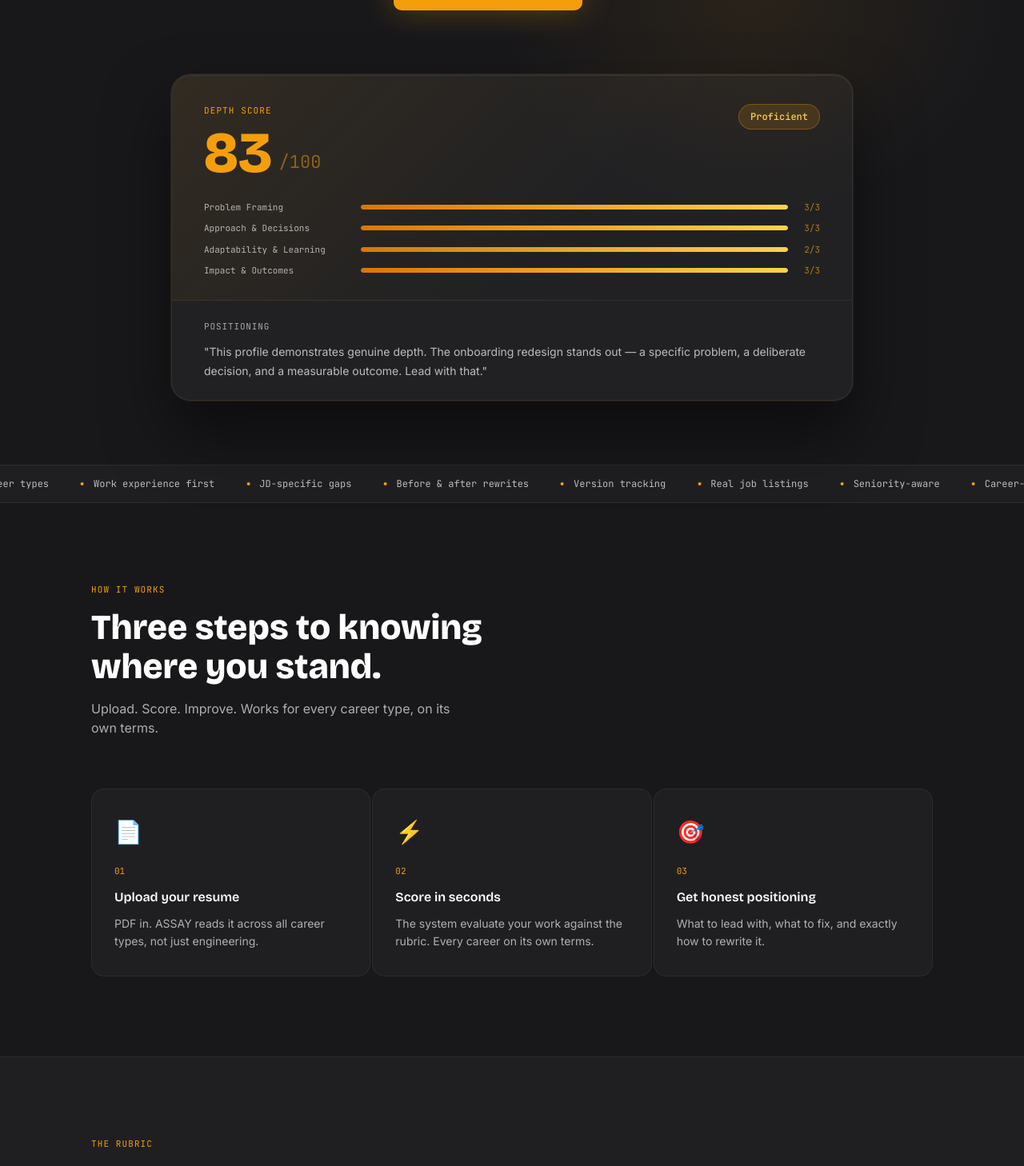
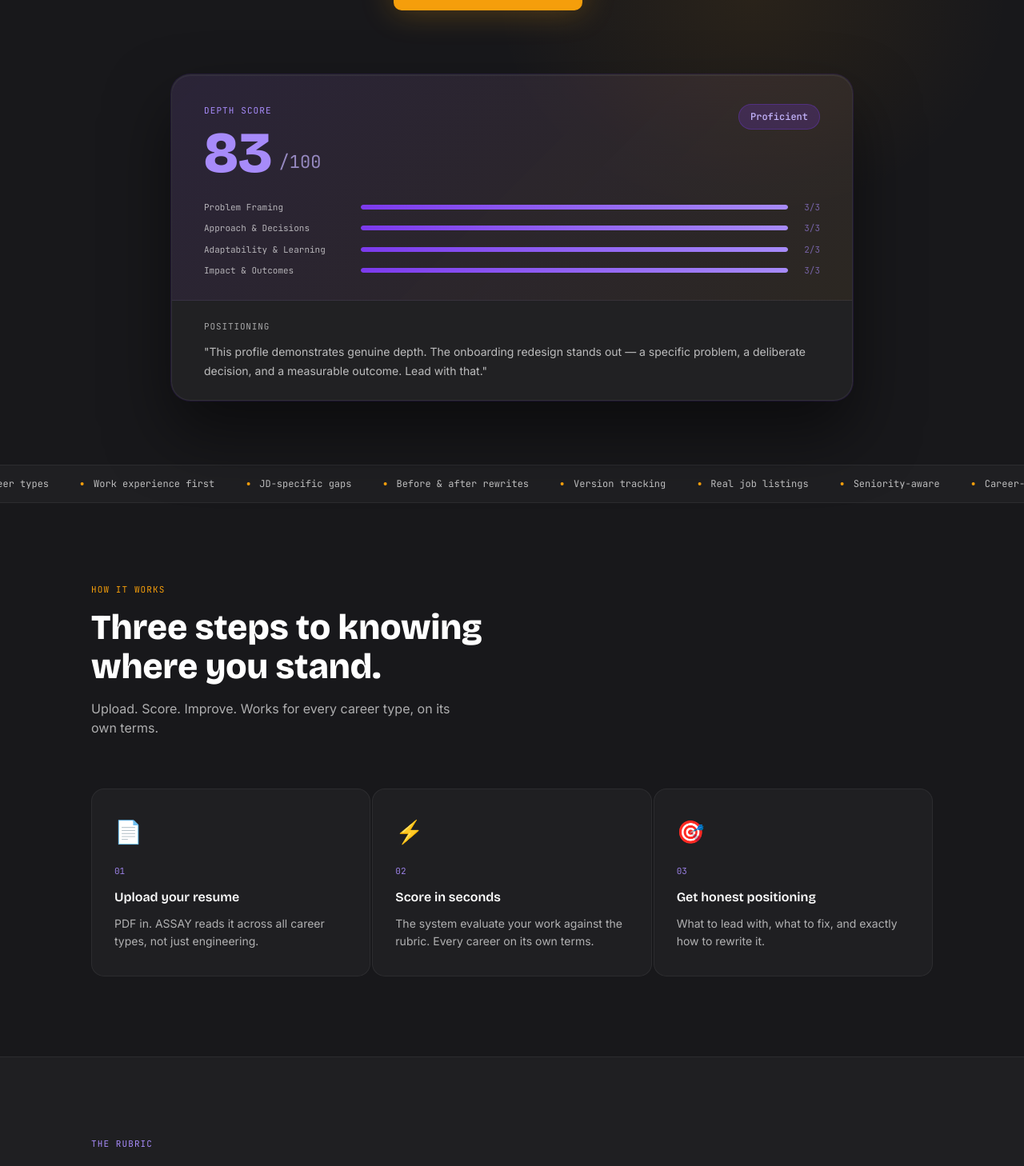
Before and after one commit to Ogeanni/assay, a React (Vite) app in the folder frontend/: page / in a window 1280 px wide. Shown: the part 560-2018 px from the top of the page at 80% size. Built offline with nearby package versions, Linux system fonts and the light colour scheme; no server answers.

Commit message:
mix the colors

```diff
--- a/frontend/src/pages/Analyze.jsx
+++ b/frontend/src/pages/Analyze.jsx
@@ -113,7 +113,7 @@ export default function Analyze() {
   return (
     <AppLayout maxWidth="800px">
       <div style={{marginBottom: 40}}>
-        <p style={{fontFamily:'JetBrains Mono,monospace', fontSize:11, color:'#f59e0b', letterSpacing:'0.08em', marginBottom:12}}>NEW ANALYSIS</p>
+        <p style={{fontFamily:'JetBrains Mono,monospace', fontSize:11, color:'#a78bfa', letterSpacing:'0.08em', marginBottom:12}}>NEW ANALYSIS</p>
         <h1 style={{fontFamily:'Bricolage Grotesque,sans-serif', fontWeight:700, fontSize:36, color:'white', marginBottom:8, lineHeight:1.1}}>
           Analyze your resume
         </h1>
@@ -230,7 +230,7 @@ export default function Analyze() {
             ))}
             {completedSteps.length < STEPS.length && (
               <div style={{display:'flex', alignItems:'center', gap:12}}>
-                <div style={{width:16, height:16, borderRadius:'50%', border:'2px solid rgba(245,158,11,0.4)', borderTopColor:'#f59e0b', animation:'spin 0.8s linear infinite', flexShrink:0}} />
+                <div style={{width:16, height:16, borderRadius:'50%', border:'2px solid rgba(124,58,237,0.4)', borderTopColor:'#a78bfa', animation:'spin 0.8s linear infinite', flexShrink:0}} />
                 <p style={{fontFamily:'JetBrains Mono,monospace', fontSize:12, color:'rgba(255,255,255,0.4)'}}>{STEPS[completedSteps.length]}</p>
               </div>
             )}
--- a/frontend/src/pages/Landing.jsx
+++ b/frontend/src/pages/Landing.jsx
@@ -53,10 +53,10 @@ function AnimatedScore() {
   }, [inView])
   return (
     <div ref={ref} className="flex items-end gap-2">
-      <span style={{fontFamily:'Bricolage Grotesque,sans-serif', fontSize:72, fontWeight:800, color:'#f59e0b', lineHeight:1, fontVariantNumeric:'tabular-nums'}}>
+      <span style={{fontFamily:'Bricolage Grotesque,sans-serif', fontSize:72, fontWeight:800, color:'#a78bfa', lineHeight:1, fontVariantNumeric:'tabular-nums'}}>
         {count}
       </span>
-      <span style={{fontFamily:'JetBrains Mono,monospace', fontSize:22, color:'rgba(245,158,11,0.5)', marginBottom:8}}>/100</span>
+      <span style={{fontFamily:'JetBrains Mono,monospace', fontSize:22, color:'rgba(196,181,253,0.7)', marginBottom:8}}>/100</span>
     </div>
   )
 }
@@ -139,23 +139,23 @@ export default function Landing() {
       {/* ── Score card hero ─────────────────────── */}
       <section style={{maxWidth:900, margin:'0 auto', padding:'0 24px 80px'}}>
         <AnimateIn>
-          <div style={{background:'rgba(255,255,255,0.04)', border:'1px solid rgba(255,255,255,0.07)', borderRadius:24, overflow:'hidden', boxShadow:'0 0 0 1px rgba(245,158,11,0.1), 0 40px 80px rgba(0,0,0,0.5), inset 0 1px 0 rgba(255,255,255,0.06)'}}>
-            <div style={{padding:'36px 40px 28px', background:'linear-gradient(135deg, rgba(245,158,11,0.08) 0%, transparent 60%)', borderBottom:'1px solid rgba(255,255,255,0.06)'}}>
+          <div style={{background:'rgba(255,255,255,0.04)', border:'1px solid rgba(255,255,255,0.07)', borderRadius:24, overflow:'hidden', boxShadow:'0 0 0 1px rgba(124,58,237,0.15), 0 40px 80px rgba(0,0,0,0.5), inset 0 1px 0 rgba(255,255,255,0.06)'}}>
+            <div style={{padding:'36px 40px 28px', background:'linear-gradient(135deg, rgba(124,58,237,0.1) 0%, rgba(245,158,11,0.05) 100%)', borderBottom:'1px solid rgba(255,255,255,0.06)'}}>
               <div style={{display:'flex', alignItems:'flex-start', justifyContent:'space-between', marginBottom:24}}>
                 <div>
-                  <p style={{fontFamily:'JetBrains Mono,monospace', fontSize:11, color:'#f59e0b', letterSpacing:'0.1em', marginBottom:8}}>DEPTH SCORE</p>
+                  <p style={{fontFamily:'JetBrains Mono,monospace', fontSize:11, color:'#a78bfa', letterSpacing:'0.1em', marginBottom:8}}>DEPTH SCORE</p>
                   <AnimatedScore />
                 </div>
-                <span style={{fontFamily:'JetBrains Mono,monospace', fontSize:12, fontWeight:500, background:'rgba(245,158,11,0.15)', color:'#fcd34d', border:'1px solid rgba(245,158,11,0.3)', padding:'6px 14px', borderRadius:100}}>Proficient</span>
+                <span style={{fontFamily:'JetBrains Mono,monospace', fontSize:12, fontWeight:500, background:'rgba(124,58,237,0.2)', color:'#c4b5fd', border:'1px solid rgba(124,58,237,0.3)', padding:'6px 14px', borderRadius:100}}>Proficient</span>
               </div>
               <div style={{display:'flex', flexDirection:'column', gap:10}}>
                 {RUBRIC.map((d, i) => (
                   <div key={d.name} style={{display:'flex', alignItems:'center', gap:16}}>
                     <p style={{fontFamily:'JetBrains Mono,monospace', fontSize:11, color:'rgba(255,255,255,0.65)', width:180, flexShrink:0}}>{d.name}</p>
                     <div style={{flex:1, background:'rgba(255,255,255,0.06)', borderRadius:100, height:6, overflow:'hidden'}}>
-                      <div style={{height:6, borderRadius:100, background:'linear-gradient(90deg,#d97706,#fcd34d)', width:`${(d.score/3)*100}%`, animation:`slideRight 0.9s ${0.3+i*0.12}s cubic-bezier(0.4,0,0.2,1) both`}} />
+                      <div style={{height:6, borderRadius:100, background:'linear-gradient(90deg,#7c3aed,#a78bfa)', width:`${(d.score/3)*100}%`, animation:`slideRight 0.9s ${0.3+i*0.12}s cubic-bezier(0.4,0,0.2,1) both`}} />
                     </div>
-                    <p style={{fontFamily:'JetBrains Mono,monospace', fontSize:11, color:'rgba(245,158,11,0.7)', width:24, textAlign:'right', flexShrink:0}}>{d.score}/3</p>
+                    <p style={{fontFamily:'JetBrains Mono,monospace', fontSize:11, color:'rgba(167,139,250,0.6)', width:24, textAlign:'right', flexShrink:0}}>{d.score}/3</p>
                   </div>
                 ))}
               </div>
@@ -205,7 +205,7 @@ export default function Landing() {
                 onMouseLeave={e => { e.currentTarget.style.borderColor='rgba(255,255,255,0.06)'; e.currentTarget.style.background='rgba(255,255,255,0.02)' }}
               >
                 <div style={{fontSize:28, marginBottom:20}}>{item.icon}</div>
-                <p style={{fontFamily:'JetBrains Mono,monospace', fontSize:11, color:'#f59e0b', marginBottom:12}}>{item.n}</p>
+                <p style={{fontFamily:'JetBrains Mono,monospace', fontSize:11, color:'rgba(167,139,250,0.9)', marginBottom:12}}>{item.n}</p>
                 <h3 style={{fontFamily:'Bricolage Grotesque,sans-serif', fontWeight:600, fontSize:16, color:'white', marginBottom:10}}>{item.title}</h3>
                 <p style={{fontSize:14, color:'rgba(255,255,255,0.65)', lineHeight:1.6}}>{item.body}</p>
               </div>
@@ -218,7 +218,7 @@ export default function Landing() {
       <section style={{background:'rgba(255,255,255,0.03)', borderTop:'1px solid rgba(255,255,255,0.06)', borderBottom:'1px solid rgba(255,255,255,0.06)', padding:'100px 0'}}>
         <div style={{maxWidth:1100, margin:'0 auto', padding:'0 24px'}}>
           <AnimateIn>
-            <p style={{fontFamily:'JetBrains Mono,monospace', fontSize:11, color:'#f59e0b', letterSpacing:'0.1em', marginBottom:16}}>THE RUBRIC</p>
+            <p style={{fontFamily:'JetBrains Mono,monospace', fontSize:11, color:'#a78bfa', letterSpacing:'0.1em', marginBottom:16}}>THE RUBRIC</p>
             <h2 style={{fontFamily:'Bricolage Grotesque,sans-serif', fontWeight:800, fontSize:'clamp(28px,3.5vw,44px)', color:'white', marginBottom:16, lineHeight:1.1}}>
               Four questions.<br />Every career. No exceptions.
             </h2>
@@ -235,7 +235,7 @@ export default function Landing() {
             ].map((item, i) => (
               <AnimateIn key={item.name} delay={i * 0.08}>
                 <div style={{background:'rgba(255,255,255,0.04)', border:'1px solid rgba(255,255,255,0.07)', borderRadius:20, padding:'24px', transition:'all 0.2s'}}
-                  onMouseEnter={e => { e.currentTarget.style.borderColor='rgba(245,158,11,0.25)'; e.currentTarget.style.transform='translateY(-4px)'; e.currentTarget.style.boxShadow='0 12px 40px rgba(245,158,11,0.08)' }}
+                  onMouseEnter={e => { e.currentTarget.style.borderColor='rgba(124,58,237,0.35)'; e.currentTarget.style.transform='translateY(-4px)'; e.currentTarget.style.boxShadow='0 12px 40px rgba(124,58,237,0.12)' }}
                   onMouseLeave={e => { e.currentTarget.style.borderColor='rgba(255,255,255,0.07)'; e.currentTarget.style.transform='translateY(0)'; e.currentTarget.style.boxShadow='none' }}
                 >
                   <div style={{marginBottom:6, display:'flex', alignItems:'center', gap:8}}>
@@ -250,7 +250,7 @@ export default function Landing() {
                     </div>
                     <div style={{display:'flex', gap:10, padding:'10px 14px', background:'rgba(245,158,11,0.06)'}}>
                       <span style={{fontFamily:'JetBrains Mono,monospace', fontSize:11, color:'#f59e0b', flexShrink:0}}>✓</span>
-                      <span style={{fontFamily:'JetBrains Mono,monospace', fontSize:11, color:'#fcd34d', lineHeight:1.5}}>{item.good}</span>
+                      <span style={{fontFamily:'JetBrains Mono,monospace', fontSize:11, color:'#c4b5fd', lineHeight:1.5}}>{item.good}</span>
                     </div>
                   </div>
                 </div>
```
